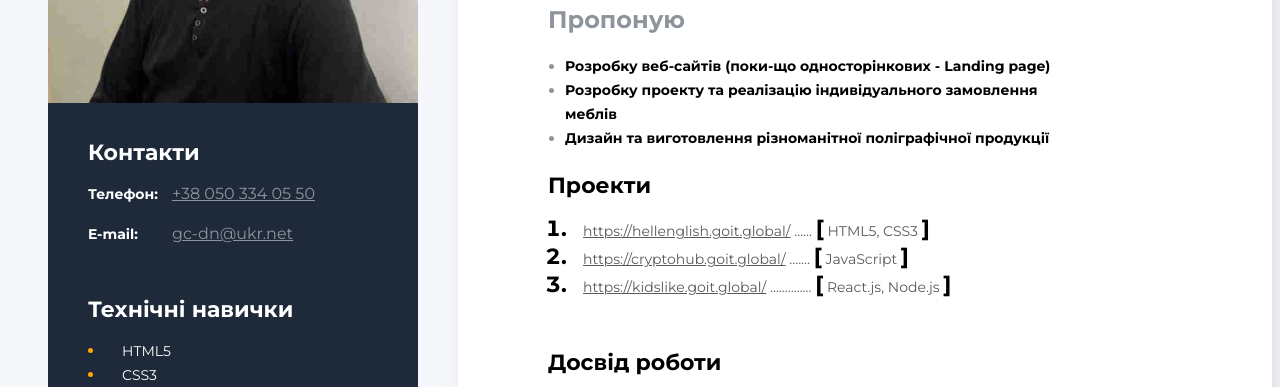
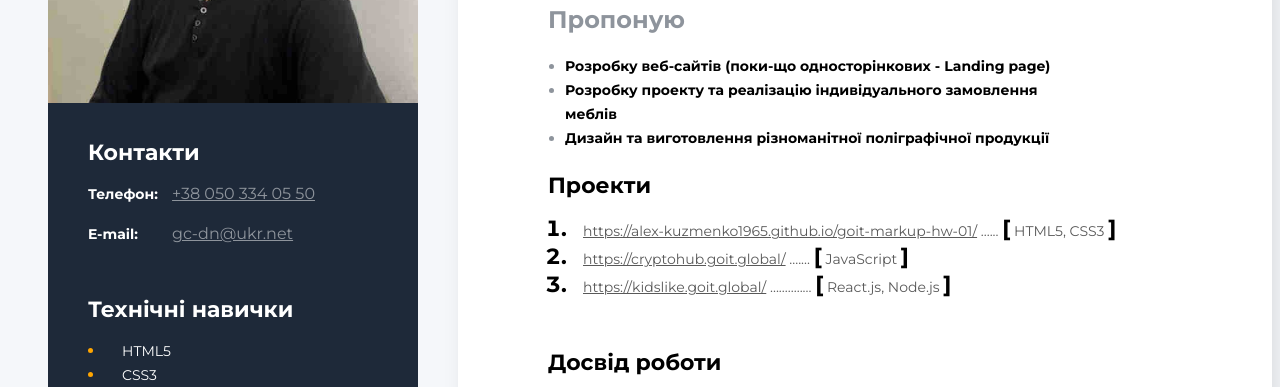
Before and after one commit to Alex-Kuzmenko1965/gc-dn, a plain HTML site: page index.html in a window 1280 px wide. Shown: the part 340-727 px from the top of the page. Drawn offline with Linux system fonts and the light colour scheme.

Commit message:
Update index.html

```diff
--- a/index.html
+++ b/index.html
@@ -34,7 +34,7 @@
         <ol class="project-list">
           <li class="project-item">
             <span class="project">
-              <a href="https://hellenglish.goit.global/" class="project-link">https://hellenglish.goit.global/</a>
+              <a href="https://alex-kuzmenko1965.github.io/goit-markup-hw-01/" class="project-link">https://alex-kuzmenko1965.github.io/goit-markup-hw-01/</a>
             ...... <span class="project-item">[</span> HTML5, CSS3 <span class="project-item">]</span>
             </span>
           </li>
```
